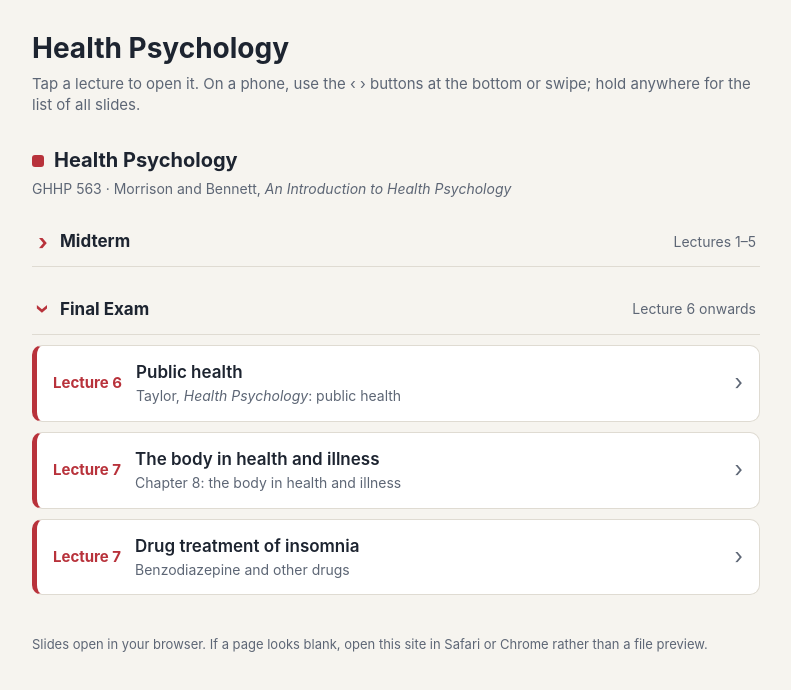
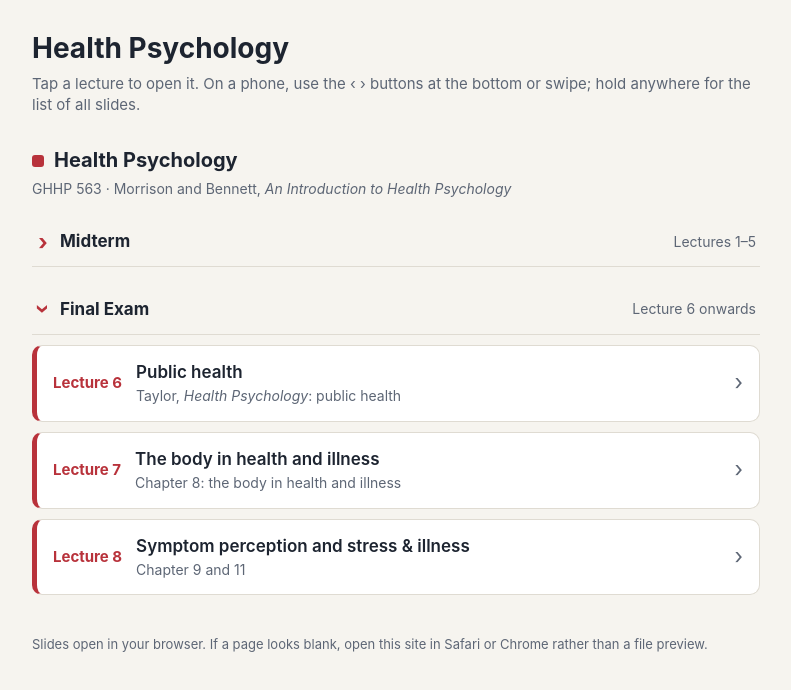
Before and after one commit to qzemad/GHHP563, a plain HTML site: page index.html in a window 1280 px wide. Shown: the whole page, without its empty margins (244-1035 px from the left). Drawn offline with Linux system fonts and the light colour scheme.

Commit message:
Update index.html

```diff
--- a/index.html
+++ b/index.html
@@ -105,8 +105,8 @@
       </a>
 
        <a class="lec" href="hp-lecture8.html">
-        <span class="num">Lecture 7</span>
-        <span class="ttl">Drug treatment of insomnia<span class="sub">Benzodiazepine and other drugs</span></span>
+        <span class="num">Lecture 8</span>
+        <span class="ttl">Symptom perception and stress & illness<span class="sub">Chapter 9 and 11</span></span>
         <span class="go">›</span>
       </a>
       <!-- paste the next Health Psychology lecture here -->
```
